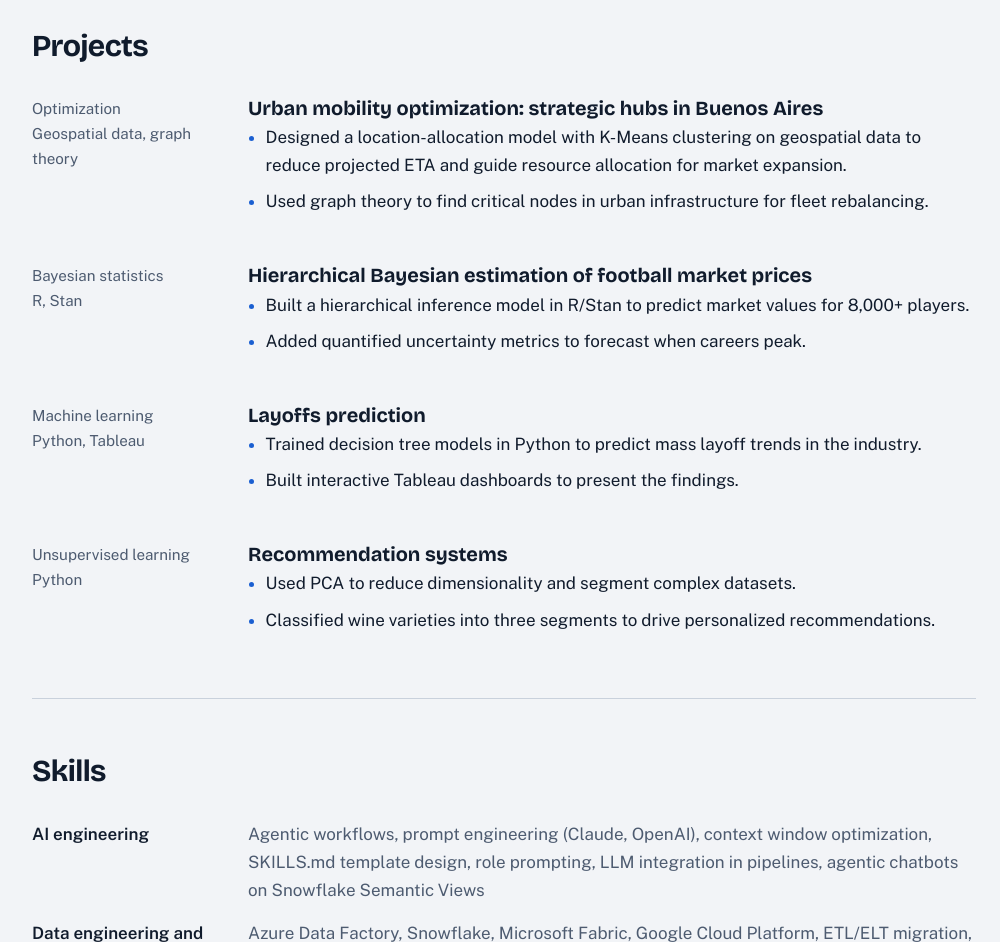
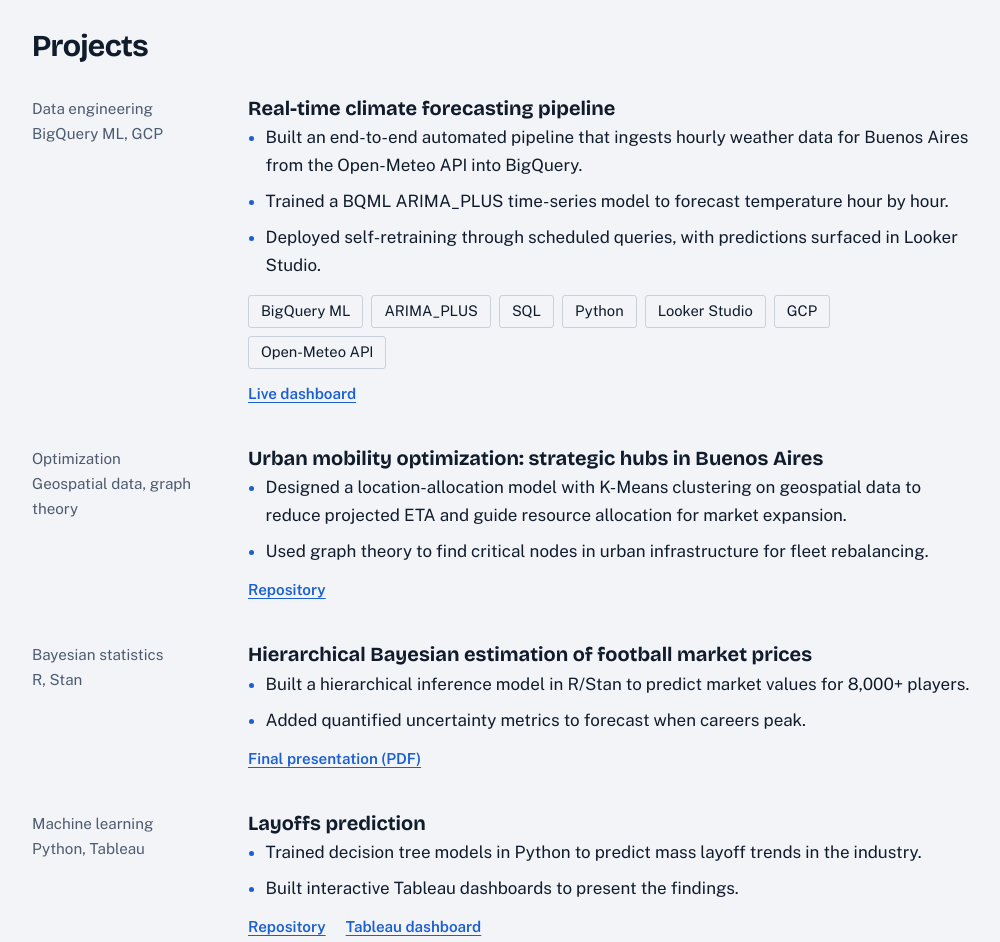
Before and after one commit to mgangui/mgangui.github.io, a plain HTML site: page index.html in a window 1280 px wide. Shown: the part 2620-3562 px from the top of the page, without its empty margins (136-1136 px from the left). Drawn offline with nearby package versions, Linux system fonts and the light colour scheme.

Commit message:
Add files via upload

```diff
--- a/index.html
+++ b/index.html
@@ -90,6 +90,8 @@ header.top nav a[aria-current="true"]{color:var(--accent);text-decoration:underl
 .courses{list-style:none;padding:0;display:flex;flex-wrap:wrap;gap:.5rem}
 .courses li{margin:0;max-width:none;border:1px solid var(--line);border-radius:3px;padding:.2rem .75rem;font-size:.92rem}
 .lede.first{margin-bottom:1rem}
+.plinks{display:flex;flex-wrap:wrap;gap:.25rem 1.25rem;margin:.75rem 0 0;font-weight:600;font-size:.95rem}
+.proj .courses{margin-top:1rem}
 </style>
 </head>
 <body>
@@ -212,6 +214,27 @@ header.top nav a[aria-current="true"]{color:var(--accent);text-decoration:underl
     <section id="projects">
       <h2>Projects</h2>
       <div class="proj">
+        <div class="meta">Data engineering<br>BigQuery ML, GCP</div>
+        <div>
+          <h3>Real-time climate forecasting pipeline</h3>
+          <ul>
+            <li>Built an end-to-end automated pipeline that ingests hourly weather data for Buenos Aires from the Open-Meteo API into BigQuery.</li>
+            <li>Trained a BQML ARIMA_PLUS time-series model to forecast temperature hour by hour.</li>
+            <li>Deployed self-retraining through scheduled queries, with predictions surfaced in Looker Studio.</li>
+          </ul>
+          <ul class="courses">
+            <li>BigQuery ML</li>
+            <li>ARIMA_PLUS</li>
+            <li>SQL</li>
+            <li>Python</li>
+            <li>Looker Studio</li>
+            <li>GCP</li>
+            <li>Open-Meteo API</li>
+          </ul>
+          <p class="plinks"><a href="https://datastudio.google.com/u/0/reporting/4654af6c-d25a-4359-95fe-3545373c6d39/page/1xZU" target="_blank" rel="noopener">Live dashboard</a></p>
+        </div>
+      </div>
+      <div class="proj">
         <div class="meta">Optimization<br>Geospatial data, graph theory</div>
         <div>
           <h3>Urban mobility optimization: strategic hubs in Buenos Aires</h3>
@@ -219,6 +242,7 @@ header.top nav a[aria-current="true"]{color:var(--accent);text-decoration:underl
             <li>Designed a location-allocation model with K-Means clustering on geospatial data to reduce projected ETA and guide resource allocation for market expansion.</li>
             <li>Used graph theory to find critical nodes in urban infrastructure for fleet rebalancing.</li>
           </ul>
+          <p class="plinks"><a href="https://github.com/mgangui/Urban-Mobility-Optimization" target="_blank" rel="noopener">Repository</a></p>
         </div>
       </div>
       <div class="proj">
@@ -229,6 +253,7 @@ header.top nav a[aria-current="true"]{color:var(--accent);text-decoration:underl
             <li>Built a hierarchical inference model in R/Stan to predict market values for 8,000+ players.</li>
             <li>Added quantified uncertainty metrics to forecast when careers peak.</li>
           </ul>
+          <p class="plinks"><a href="https://github.com/MatiMoran/EstimacionBayesiana/blob/master/Entregables/TP/futbol/Presentacion/TP%20Final%20Estimacion%20Bayesiana.pdf" target="_blank" rel="noopener">Final presentation (PDF)</a></p>
         </div>
       </div>
       <div class="proj">
@@ -239,6 +264,7 @@ header.top nav a[aria-current="true"]{color:var(--accent);text-decoration:underl
             <li>Trained decision tree models in Python to predict mass layoff trends in the industry.</li>
             <li>Built interactive Tableau dashboards to present the findings.</li>
           </ul>
+          <p class="plinks"><a href="https://github.com/mgangui/Layoffs_project" target="_blank" rel="noopener">Repository</a><a href="https://public.tableau.com/app/profile/matias.gangui/viz/Layoffs_17166742173280/Dashboard1" target="_blank" rel="noopener">Tableau dashboard</a></p>
         </div>
       </div>
       <div class="proj">
@@ -249,6 +275,7 @@ header.top nav a[aria-current="true"]{color:var(--accent);text-decoration:underl
             <li>Used PCA to reduce dimensionality and segment complex datasets.</li>
             <li>Classified wine varieties into three segments to drive personalized recommendations.</li>
           </ul>
+          <p class="plinks"><a href="https://github.com/mgangui/ALC/tree/main" target="_blank" rel="noopener">Repository</a></p>
         </div>
       </div>
     </section>
```
